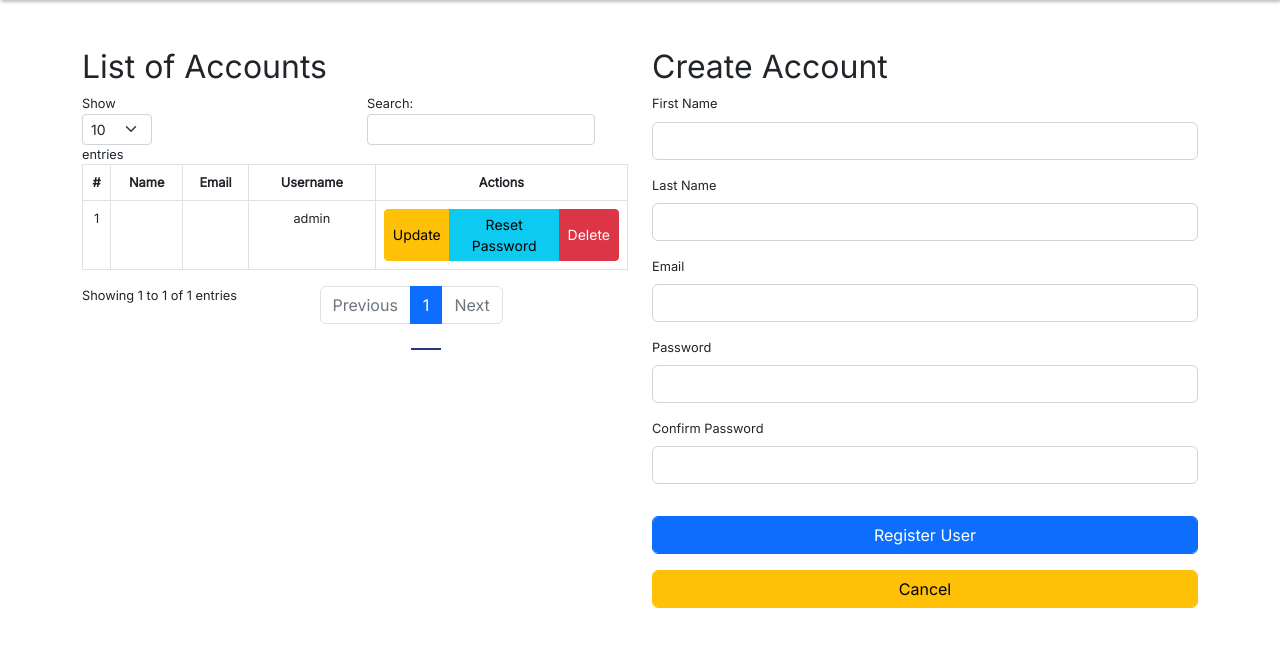
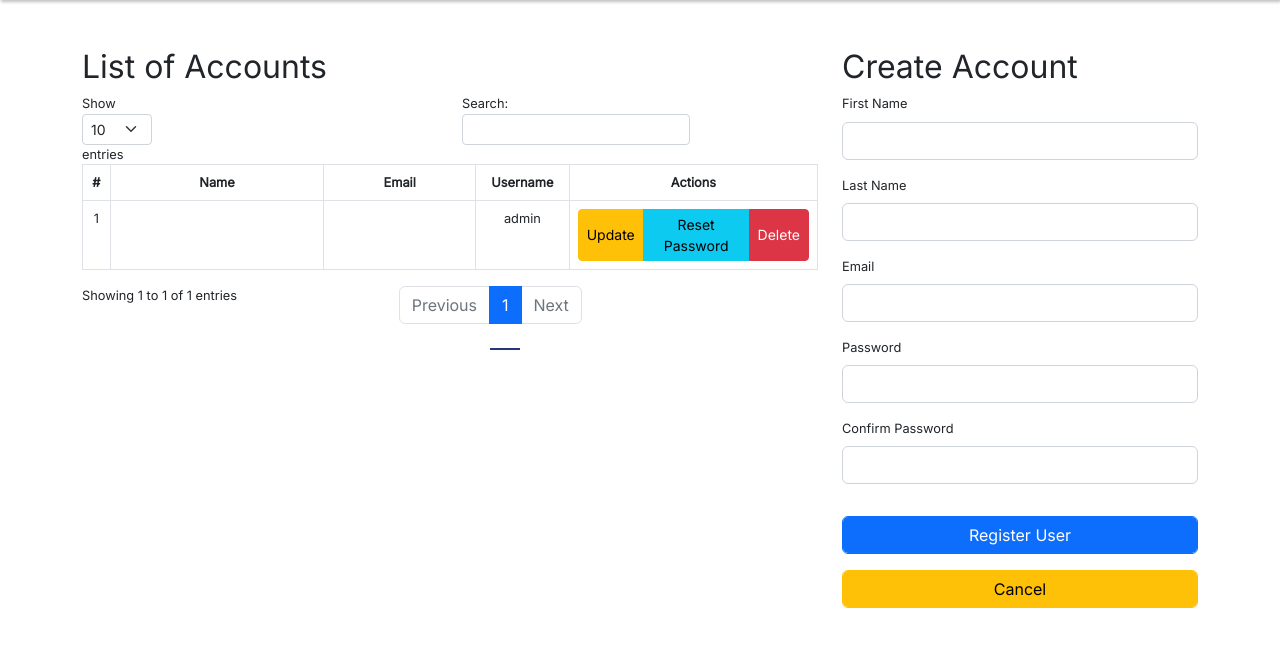
Before and after one commit to rmbardillon/payroll, a PHP site: page /views/master-page/admin.php in a window 1280 px wide. Shown: the part 108-755 px from the top of the page. Run offline with PHP 8.4, Linux system fonts and the light colour scheme; data comes from the database, SQL or seed files in the repository; data that the repository does not hold is empty; some libraries are stand-ins or nearby versions.

Commit message:
Fix table

```diff
--- a/views/master-page/admin.php
+++ b/views/master-page/admin.php
@@ -4,7 +4,7 @@
 <body>
     <div class="container mt-5">
         <div class="row">
-            <div class="col">
+            <div class="col col-8">
                 <div class="user__table-wrapper">
                     <h2 class="section__sub-title">List of Accounts</h2>
 
@@ -12,11 +12,11 @@
                         <table class="table table-bordered">
                             <thead>
                                 <tr>
-                                    <th>#</th>
-                                    <th>Name</th>
-                                    <th>Email</th>
-                                    <th>Username</th>
-                                    <th class="no-sort">Actions</th>
+                                    <th class="col-1">#</th>
+                                    <th class="col-4">Name</th>
+                                    <th class="col-3">Email</th>
+                                    <th class="col-2">Username</th>
+                                    <th class="col-2 no-sort">Actions</th>
                                 </tr>
                             </thead>
                             <tbody id="adminTable">
```
Also changed, not shown: libs/scripts/master-page/admin.js.
